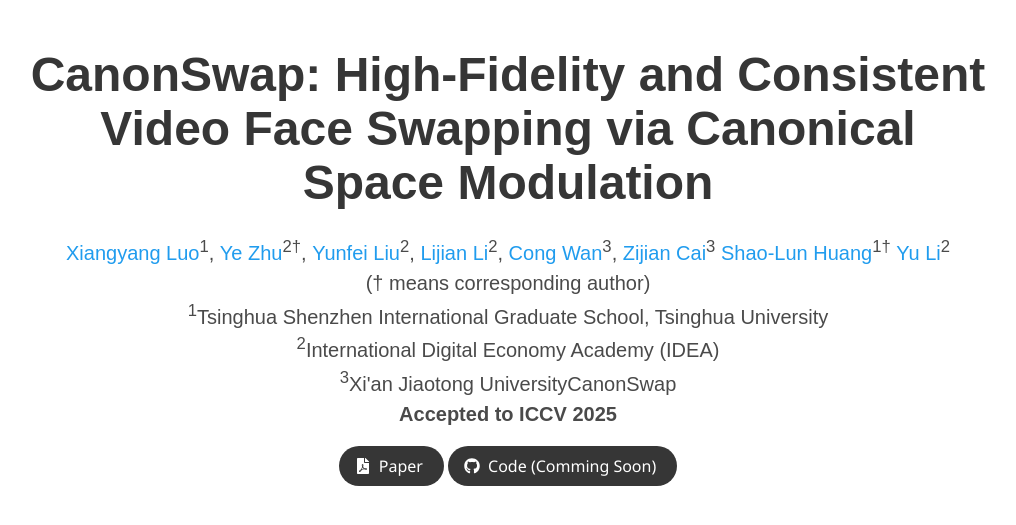
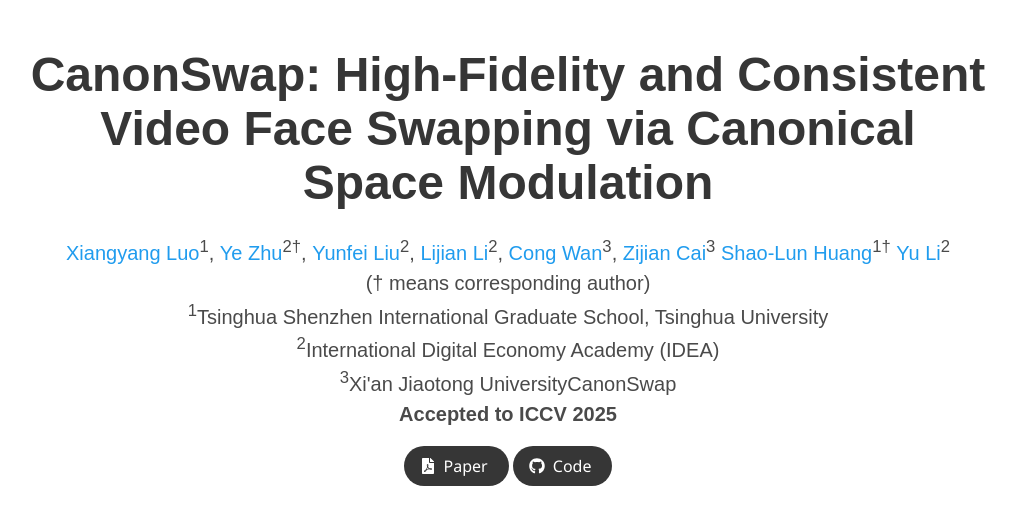
Before and after one commit to luoxyhappy/luoxyhappy.github.io, a Jekyll site: the page CanonSwap/index.html, which Jekyll copies as it is, in a window 1280 px wide and 900 px high, cut to the strip 0-563 px from the top of the window. Shown: the top 525 px of the strip, without its empty margins (132-1148 px from the left). Built offline with Jekyll 4.4.1, drawn with Linux system fonts in a browser that asks for light colours; nearby versions of some CDN libraries; some web fonts are replaced; library files that are not in the unit come from our copies; a style sheet for code colours, icons or effects is not loaded.

Commit message:
update code

```diff
--- a/CanonSwap/index.html
+++ b/CanonSwap/index.html
@@ -123,13 +123,13 @@
 
               <!-- Code Link. -->
               <span class="link-block">
-                <a href=javascript:void(0)
+                <a href='https://github.com/luoxyhappy/CanonSwap-ICCV2025'
                    class="external-link button is-normal is-rounded is-dark">
                   <span class="icon">
                       <i class="fab fa-github"></i>
                   </span>
 
-                  <span>Code (Comming Soon)</span>
+                  <span>Code</span>
                   </a>
               </span>
             </div>
```
